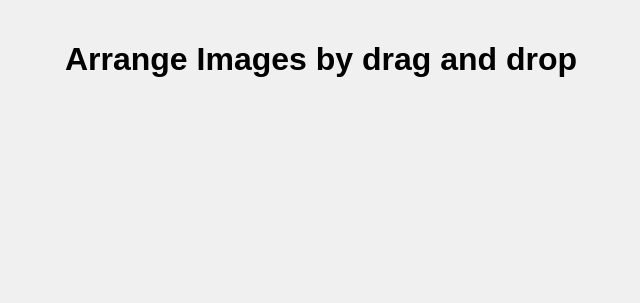
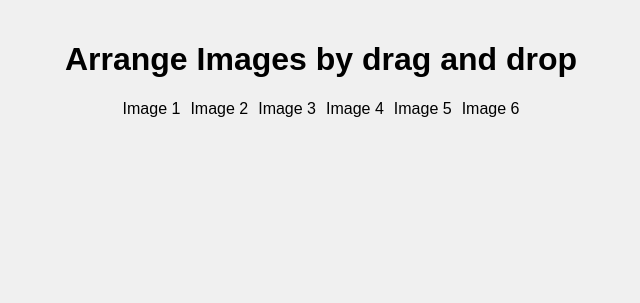
Before and after one commit to acciojob/Better-Instagram-SriMoorthy, a website: page main.html in a window 1280 px wide. Shown: the whole page, without its empty margins (319-959 px from the left). Drawn offline with Linux system fonts and the light colour scheme.

Commit message:
created a submission

```diff
--- a/main.html
+++ b/main.html
@@ -1,7 +1,7 @@
 <!DOCTYPE html>
 <html lang="en">
   <head>
-    <script src="script.js " defer></script>
+    <!-- <script src="script.js " defer></script> -->
     <meta charset="UTF-8" />
     <meta http-equiv="X-UA-Compatible" content="IE=edge" />
     <meta name="viewport" content="width=device-width, initial-scale=1.0" />
@@ -9,14 +9,15 @@
     <title>Better Instagram</title>
   </head>
   <body>
-     <h1>Arrange Images by drag and drop</h1>
-    <div id="container">
-        <div id="drag1" class="draggable" draggable="true"></div>
-        <div id="drag2" class="draggable" draggable="true"></div>
-        <div id="drag3" class="draggable" draggable="true"></div>
-        <div id="drag4" class="draggable" draggable="true"></div>
-        <div id="drag5" class="draggable" draggable="true"></div>
-        <div id="drag6" class="draggable" draggable="true"></div>
+    <h1 style="text-align: center">Arrange Images by drag and drop</h1>
+    <div class="flex" id="parent">
+      <div id="drag1" draggable="true" class="image" >Image 1</div>
+      <div id="drag2" draggable="true" class="image" >Image 2</div>
+      <div id="drag3" draggable="true" class="image" >Image 3</div>
+      <div id="drag4" draggable="true" class="image" >Image 4</div>
+      <div id="drag5" draggable="true" class="image" >Image 5</div>
+      <div id="drag6" draggable="true" class="image" >Image 6</div>
     </div>
+    <script src="./script.js"> </script>
   </body>
 </html>
--- a/styles.css
+++ b/styles.css
@@ -6,7 +6,7 @@ body {
     padding: 20px;
 }
 
-#container {
+#parent {
     display: flex;
     justify-content: center;
     flex-wrap: wrap;
```
